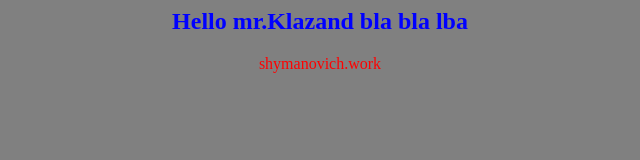
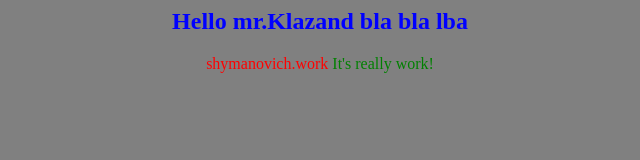
Before and after one commit to EugeneShymanovich/Jenkins-first, a plain HTML site: page index.html in a window 1280 px wide. Shown: the whole page, without its empty margins (320-960 px from the left). Drawn offline with Linux system fonts and the light colour scheme.

Commit message:
add some text
for testing triggers build

```diff
--- a/index.html
+++ b/index.html
@@ -3,6 +3,7 @@
 <center>
 <h2><font color=blue>Hello mr.Klazand bla bla lba </font></h2>
 <font color=red>shymanovich.work</font>
+  <font color=green>It's really work!</font>
 </center>
 </body>
 </html>
```
